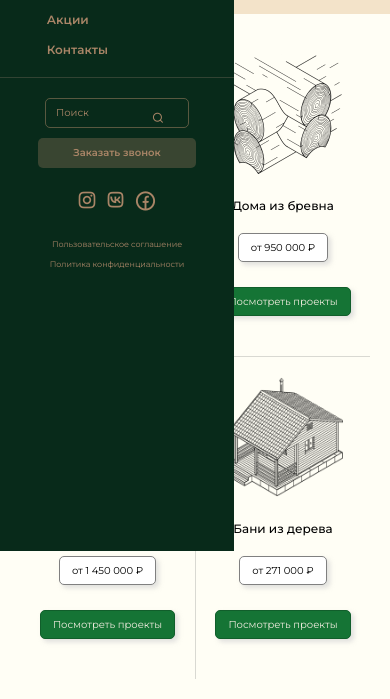
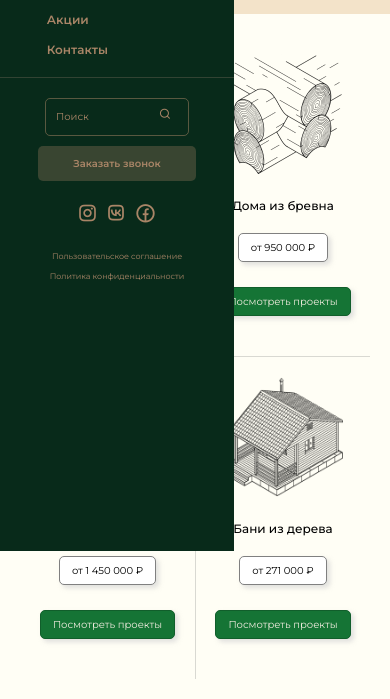
Before and after one commit to myxtaridse/house-project, a plain HTML site: page index.html in a window 390 px wide. Both pictures are taken after a click on the element 27 px from the left and 29 px from the top of the page. Shown: the part 293-992 px from the top of the page. Drawn offline with nearby package versions, Linux system fonts and the light colour scheme.

Commit message:
mobile-8

```diff
--- a/style-nav.css
+++ b/style-nav.css
@@ -522,8 +522,8 @@ hr {
 
     .search-input {
         font-size: 10px;
-        width: 110%;
-        height: 30px;
+        width: 112%;
+        height: 38px;
         padding-left: 10px;
     }
     .search-input::placeholder {
@@ -531,8 +531,8 @@ hr {
     }
     .search-btn {
         position: absolute;
-        top: 12px;
-        right: 25px;
+        top: 8px;
+        right: 18px;
     }
     .lypa {
         font-size: 12px;
@@ -540,7 +540,7 @@ hr {
     .order-btn {
         width: 110%;
         font-size: 10px;
-        height: 30px;
+        height: 35px;
         font-weight: 600;
     }
 
@@ -554,7 +554,7 @@ hr {
         font-size: 21px;
     }
     .ri-facebook-circle-line {
-        font-size: 23px;
+        font-size: 22px;
     }
     .docs-container {
         margin-top: 10px;
```
